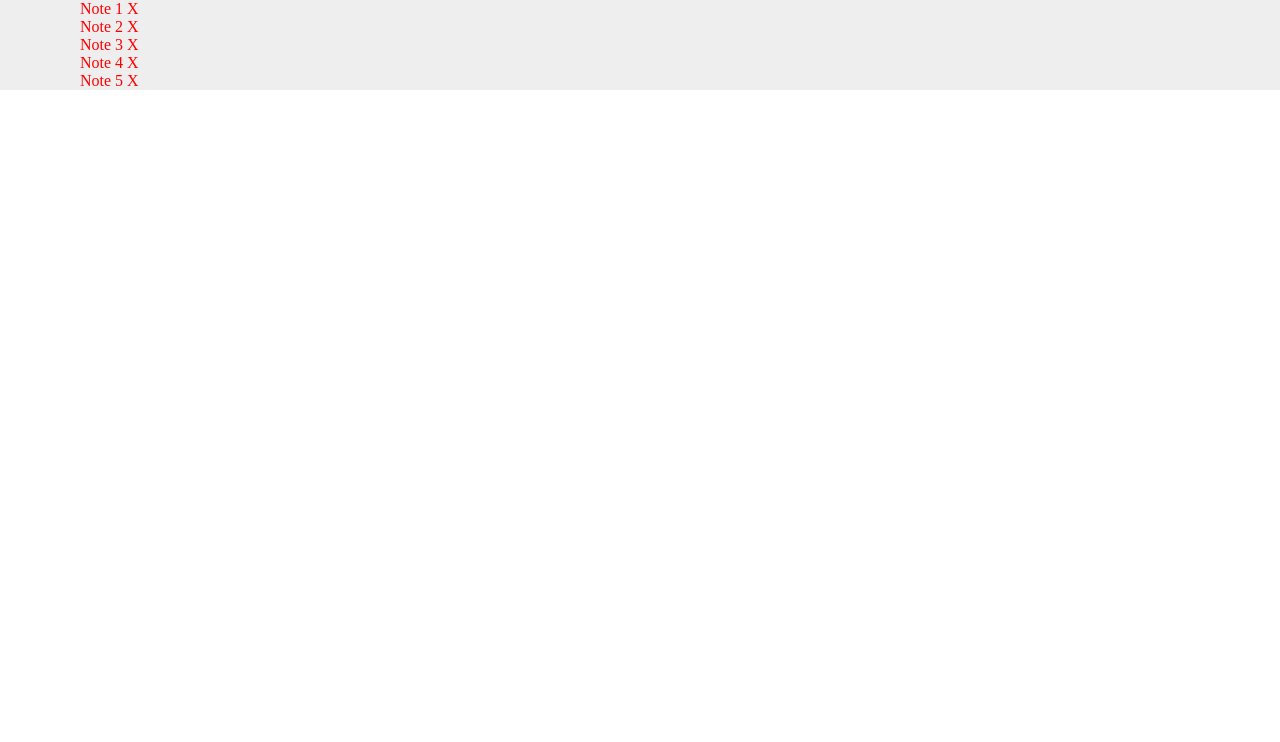
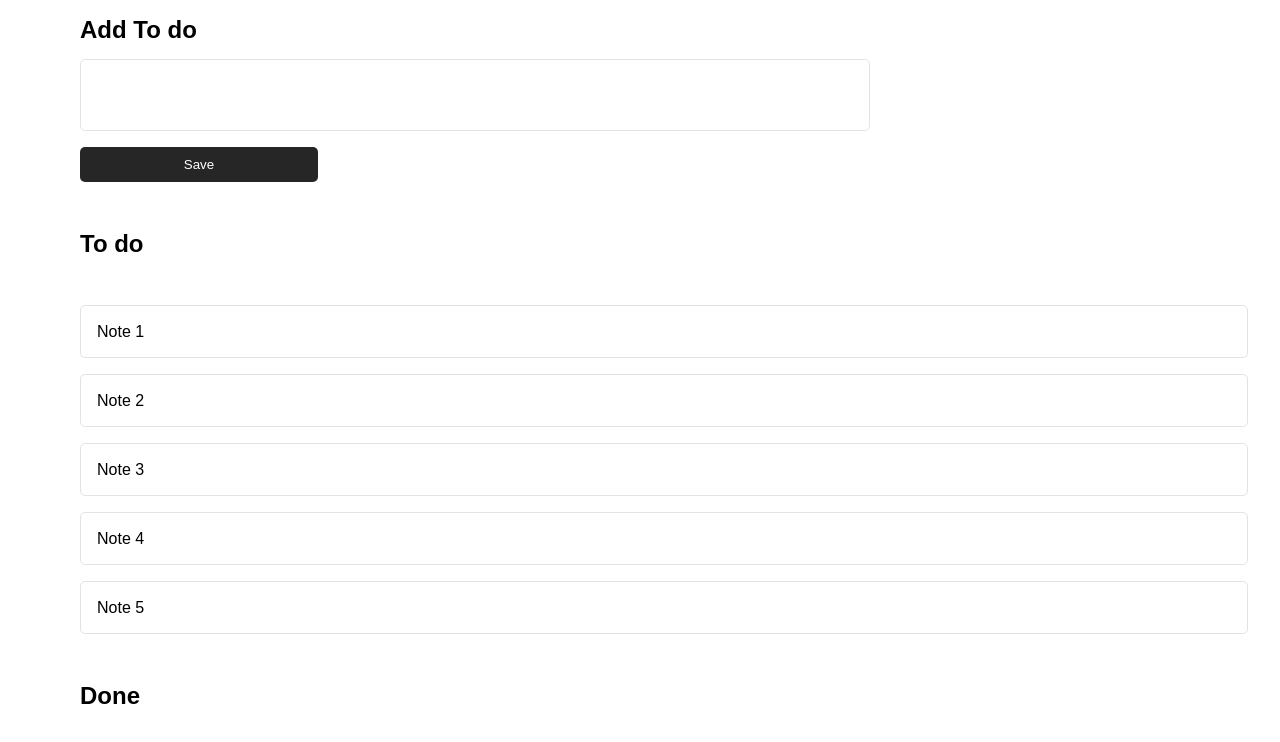
Before and after one commit to gorobchenkoann/vue_test, a website built with webpack: page src/index.html in a window 1280 px wide. Shown: the top 742 px of the page. Built offline with nearby package versions, Linux system fonts and the light colour scheme; files whose address does not match are found by name.

Commit message:
some base functions

```diff
--- a/src/index.html
+++ b/src/index.html
@@ -12,11 +12,34 @@
 <body>
 
   <div id="app" class="container">
+    <h2>Add To do</h2>
+    <div class="workspace">
+      <textarea v-model="newNote" class="textarea"></textarea>
+      <button @click="saveNote(newNote)" class="save" >Save</button>
+    </div>
+    <h2>To do</h2>
     <ul class="notes">
-      <li v-for="(note,i) in notes" @click="changeState(i)" v-bind:class="isDone(i)">
-        <span>{{ note.text }}</span>
-        <span @click="removeNote(i)">X</span>
-      </li>
+      <h3 v-if="rest === 0">
+        Nothing to do
+      </h3>
+      <transition-group name="fade" tag="li">
+        <li v-for="(note,i) in notes" class="note" v-if="!note.state" :key="i">
+          <div class=""  @click="changeState(i)" v-bind:class="[isDone(i), 'message']">{{ note.text }}</div>
+          <button class="remove" @click="removeNote(i)">
+            <span>X</span>
+          </button>
+        </li>
+      </transition-group>
+    </ul>
+
+    <h2>Done</h2>
+    <ul class="notes notes--done">
+      <transition-group name="fade" tag="li">
+        <li v-for="(note,i) in notes" class="note" v-if="note.state" :key="i">
+          <div class=""  @click="changeState(i)" v-bind:class="[isDone(i), 'message']">{{ note.text }}</div>
+          <button class="remove" @click="removeNote(i)">X</button>
+        </li>
+      </transition-group>
     </ul>
   </div>
 
--- a/src/index.js
+++ b/src/index.js
@@ -6,25 +6,30 @@ var app = new Vue({
     notes: [
       {
         text: 'Note 1',
-        state: 0
+        state: false
       },
       {
         text: 'Note 2',
-        state: 0
+        state: false
       },
       {
         text: 'Note 3',
-        state: 0
+        state: false
       },
       {
         text: 'Note 4',
-        state: 0
+        state: false
       },
       {
         text: 'Note 5',
-        state: 0
+        state: false
       }
-    ]
+    ],
+    rest: '',
+    newNote: ''
+  },
+  mounted: function() {
+    this.rest = this.notes.length
   },
   methods: {
     removeNote: function(id) {
@@ -32,9 +37,20 @@ var app = new Vue({
     },
     changeState: function(id) {
       this.notes[id].state = !this.notes[id].state;
+      this.notes[id].state ? this.rest -=1 : this.rest += 1;
     },
     isDone: function(i) {
       return this.notes[i].state ? 'done' : 'undone'
+    },
+    saveNote: function(note) {
+      this.notes.push({text: note, state: 0});
+      this.newNote = '';
+      this.rest += 1;
     }
   }
 });
+
+Vue.component('note', {
+  props: [''],
+  template: ''
+})
--- a/src/index.scss
+++ b/src/index.scss
@@ -1 +1,3 @@
 @import './styles/global.scss';
+@import './styles/workspace.scss';
+@import './styles/notes.scss';
--- /dev/null
+++ b/src/styles/fonts.scss
@@ -0,0 +1,8 @@
+@font-face {
+  font-family: 'gilroy';
+  src: url('../fonts/gilroy-regular-webfont.woff2') format('woff2'),
+       url('../fonts/gilroy-regular-webfont.woff') format('woff'),
+       url('../fonts/gilroy-regular-webfont.ttf') format('truetype');
+  font-weight: 400;
+  font-style: normal;
+}
--- a/src/styles/global.scss
+++ b/src/styles/global.scss
@@ -4,6 +4,8 @@ body {
   margin: 0;
   padding: 0;
   font-size: 16px;
+  line-height: 19px;
+  font-family: 'gilroy', 'Arial', sans-serif;
 }
 
 ul {
@@ -12,17 +14,28 @@ ul {
 	list-style: none;
 }
 
+button {
+  padding: 0;
+  background-color: transparent;
+  border: none;
+  cursor: pointer;
+}
+
 .container {
   width: 1260px;
   margin: 0 auto;
   padding: 0 80px;
-  background-color: #eeeeee;
 }
 
 .done {
-  color: green;
+  // color: green;
+  background-color: rgba(125, 177, 152, .25);
 }
 
-.undone {
-  color: red;
+.fade-enter-active, .fade-leave-active {
+  transition: opacity .2s;
 }
+
+.fade-enter, .fade-leave-to {
+  opacity: 0;
+}
--- /dev/null
+++ b/src/styles/notes.scss
@@ -0,0 +1,34 @@
+.notes {
+  padding-top: 32px;
+  padding-bottom: 32px;
+}
+
+.note {
+  display: flex;
+  align-items: center;
+  justify-content: space-between;
+
+  &:not(:last-child) {
+    margin-bottom: 16px;
+  }
+}
+
+.message {
+  width: 90%;
+  padding: 16px;
+  border: 1px solid #e3e3e3;
+  border-radius: 5px;
+  cursor: pointer;
+  user-select: none;
+}
+
+.remove {
+  display: flex;
+  width: 40px;
+  height: 40px;
+  outline-color: #e3e3e3;
+
+  span {
+    margin: auto;
+  }
+}
--- /dev/null
+++ b/src/styles/workspace.scss
@@ -0,0 +1,25 @@
+.textarea {
+  display: block;
+  width: 60%;
+  padding: 16px;
+  font: inherit;
+  border: 1px solid #e3e3e3;
+  border-radius: 5px;
+  outline-color: #bdbdbd;
+  resize: none;
+}
+
+.save {
+  width: 238px;
+  margin-top: 16px;
+  margin-bottom: 32px;
+  padding: 10px;
+  background-color: #262626;
+  color: #fff;
+  border-radius: 5px;
+  outline: none;
+
+  &:hover, &:focus {
+    background-color: #000;
+  }
+}
```
Also changed, not shown: src/fonts/gilroy-regular-webfont.ttf (added), src/fonts/gilroy-regular-webfont.woff (added), src/fonts/gilroy-regular-webfont.woff2 (added).
